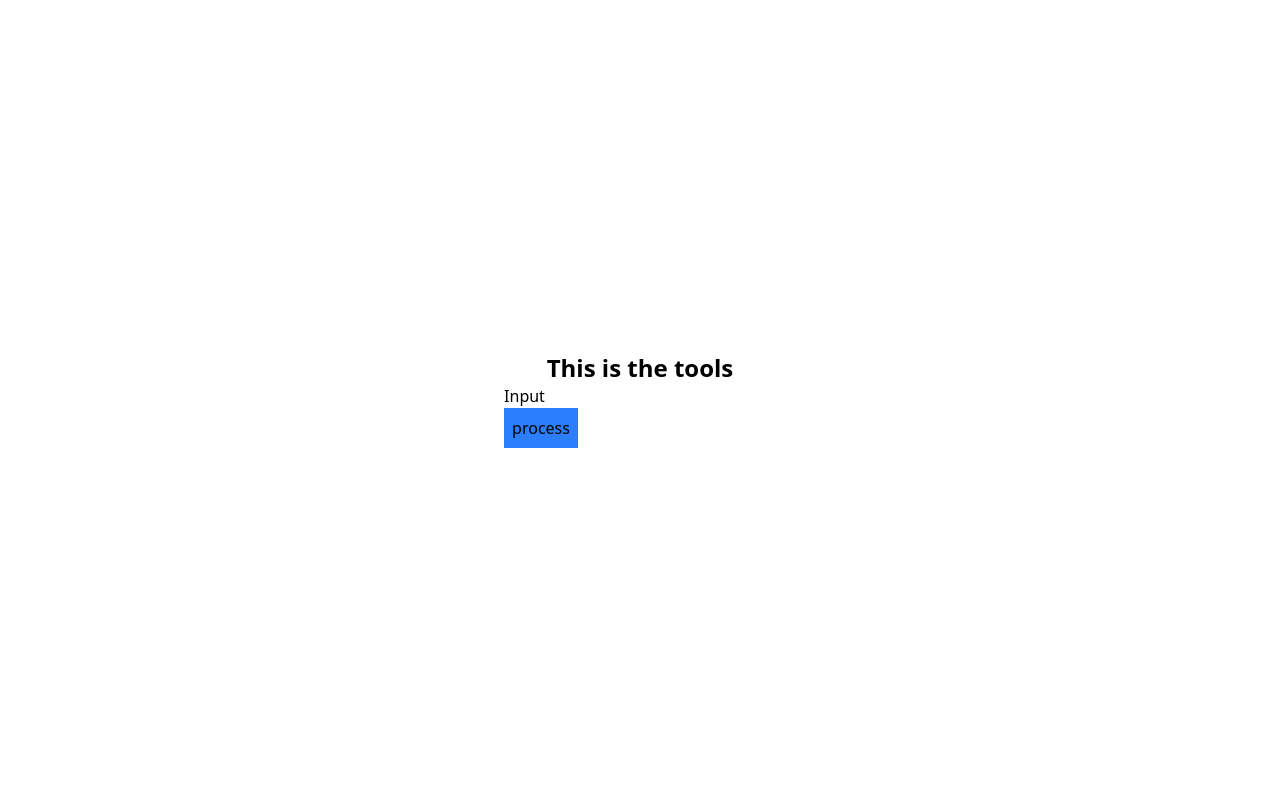
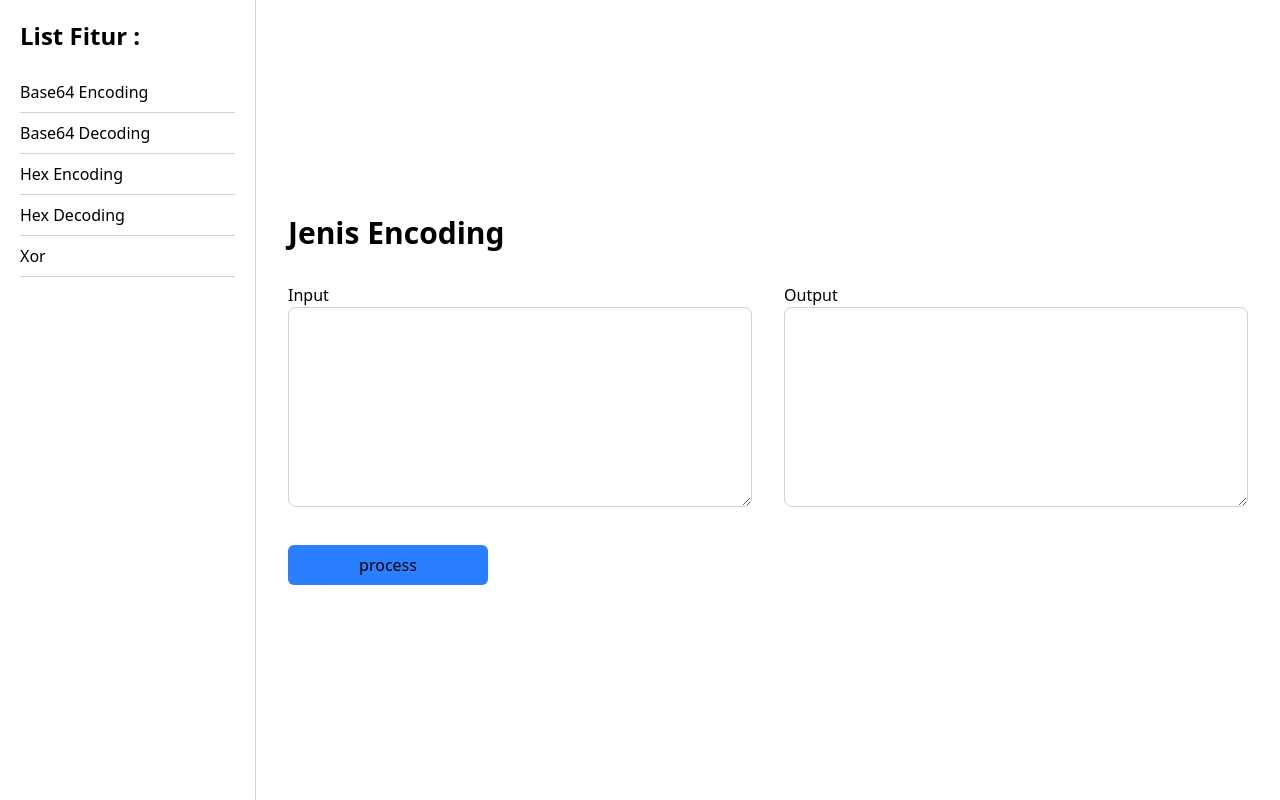
Before and after one commit to Haippp/CTF-Crypto-for-Baby, a plain HTML site: page tools/index.html in a window 1280 px wide. Drawn offline with nearby package versions, Linux system fonts and the light colour scheme.

Commit message:
style: tampilan awal web

```diff
--- /dev/null
+++ b/asset/script/renderFeature.js
@@ -0,0 +1,20 @@
+const enc = [
+    "Base64 Encoding",
+    "Base64 Decoding",
+    "Hex Encoding",
+    "Hex Decoding",
+    "Xor"
+]
+
+function renderFeature(){
+    const feature = document.getElementById("feature")
+    enc.forEach(encType => {
+        feature.innerHTML += `
+        <div class="border-b border-slate-300 mx-5 py-2 hover:bg-slate-100">
+            <button onclick="process('${encType}')" class="w-full text-left cursor-pointer hover:font-medium">${encType}</button>
+        </div>
+        `
+    })
+}
+
+renderFeature()
--- a/tools/index.html
+++ b/tools/index.html
@@ -6,23 +6,43 @@
     <title>Crypto Tools</title>
     <script src="https://cdn.jsdelivr.net/npm/@tailwindcss/browser@4"></script>
 </head>
-<body class="min-h-screen flex justify-center items-center">
-    <div class="max-w-5xl w-full flex justify-center">
-        <div class="">
-            <h1 class="text-2xl font-bold text-center">This is the tools</h1>
-            <label for="input">Input</label><input type="text" id="input">
-            <br><button type="button" onclick="process()" class="bg-blue-500 p-2">process</button>
-        </div>
-        <div id="output"></div>
+<body class="min-h-screen flex justify-center">
+    <div class="w-full grid grid-cols-5">
+        <section class="border-r border-slate-300" id="feature">
+            <h1 class="text-2xl font-semibold p-5">List Fitur : </h1>
+        </section>
+        <section class="col-span-4 w-full min-h-screen flex justify-center items-center">
+            <div class="w-full grid grid-cols-2 gap-8 px-[2rem]">
+                <h1 class="text-3xl font-bold col-span-2">Jenis Encoding</h1>
+                <div>
+                    <label for="input">Input</label><br>
+                    <textarea type="text" id="text-input" class="w-full h-[200px] p-2 border border-slate-300 outline-blue-200 rounded-lg"></textarea>
+                </div>
+                <div>
+                    <label for="output">Output</label><br>
+                    <textarea type="text" id="output" class="w-full h-[200px] p-2 border border-slate-300 outline-blue-200 rounded-lg"></textarea>
+                </div>
+                <button type="button" onclick="process()" class="bg-blue-500 hover:bg-blue-600 p-2 cursor-pointer w-[200px] rounded-md" id="process">process</button>
+            </div>
+        </section>
     </div>
+    <script src="../asset/script/renderFeature.js"></script>
     <script>
-        const inputValue = document.getElementById("input")
-        const output = document.getElementById("output")
+        const text = document.getElementById("text-input")
+        const btn = document.getElementById("process")
+        const result = document.getElementById("output")
+
+        text.addEventListener("input", ()=>{
+            let isEmpty = text.value.trim() === ''
+            console.log(isEmpty)
+            btn.disabled = isEmpty
+            btn.classList.toggle("bg-blue-500", !isEmpty)
+            btn.classList.toggle("hover:bg-blue-600", !isEmpty)
+            btn.classList.toggle("bg-slate-400", isEmpty)
+        })
 
         function process() {
-            console.log("button on click")
-            output.innerHTML = inputValue.value
-            console.log(inputValue.value)
+
         }
     </script>
 </body>
```
